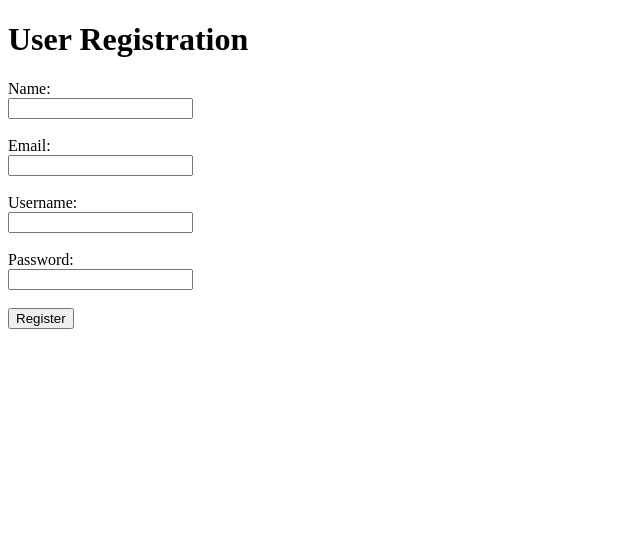
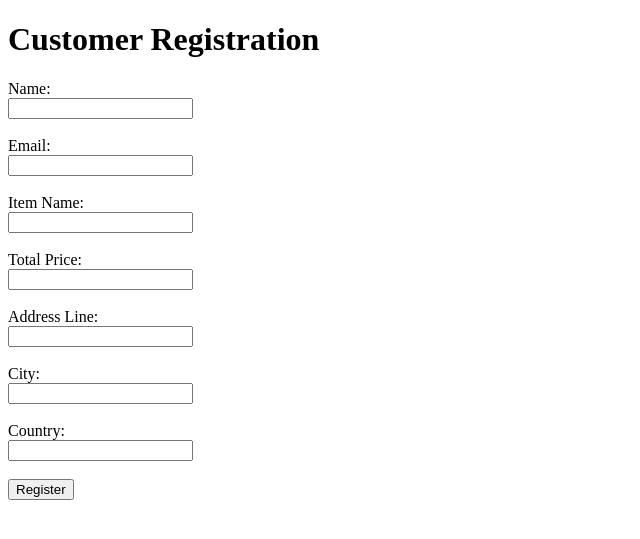
Before and after one commit to faizan-az02/flask, a Flask app: page / in a window 1280 px wide. Shown: the top 539 px of the page, without its empty margins (0-640 px from the left). Run offline with Flask 3, Linux system fonts and the light colour scheme; some libraries are stand-ins or nearby versions.

Commit message:
SQL Integrated Flask App

```diff
--- a/app.py
+++ b/app.py
@@ -1,26 +1,65 @@
 from flask import Flask, render_template, request
+from flask_mysqldb import MySQL
+
+def get_pass(filepath = "C:/Faizan/Misc/Github/password.txt"):
+    try:
+
+        with open(filepath, 'r') as file:
+
+            line = file.readline().strip()
+
+            return line
+
+    except FileNotFoundError:
+
+        print(f"Error: File '{filepath}' not found.")
+
+        return None
 
 app = Flask(__name__)
+
+# MySQL configuration
+app.config['MYSQL_HOST'] = 'localhost'
+app.config['MYSQL_USER'] = 'root'
+app.config['MYSQL_PASSWORD'] = get_pass()
+app.config['MYSQL_DB'] = 'test'
+
+mysql = MySQL(app)
 
 @app.route('/', methods=['GET', 'POST'])
 
 def home():
-
     if request.method == 'POST':
         # Get form data
         name = request.form['name']
         email = request.form['email']
-        username = request.form['username']
-        password = request.form['password']
+        item_name = request.form['item_name']
+        total_price = request.form['total_price']
+        address_line = request.form['address_line']
+        city = request.form['city']
+        country = request.form['country']
 
-        # Print to console
-        print("User Registration:")
-        print("Name:", name)
-        print("Email:", email)
-        print("Username:", username)
-        print("Password:", password)
+        cur = mysql.connection.cursor()
 
-        return "Form submitted! Check console."
+        # Insert into customers
+        cur.execute("INSERT INTO customers (name, email) VALUES (%s, %s)", (name, email))
+        mysql.connection.commit()
+
+        # Get the last inserted customer ID
+        customer_id = cur.lastrowid
+
+        # Insert into orders
+        cur.execute("INSERT INTO orders (customer_id, item_name, total_price) VALUES (%s, %s, %s)",
+                    (customer_id, item_name, total_price))
+
+        # Insert into addresses
+        cur.execute("INSERT INTO addresses (customer_id, address_line, city, country) VALUES (%s, %s, %s, %s)",
+                    (customer_id, address_line, city, country))
+
+        mysql.connection.commit()
+        cur.close()
+
+        return "Customer, order, and address added to database!"
 
     return render_template('home.html')
 
--- a/templates/home.html
+++ b/templates/home.html
@@ -1,10 +1,10 @@
 <!DOCTYPE html>
 <html>
 <head>
-    <title>Register</title>
+    <title>Customer Registration</title>
 </head>
 <body>
-    <h1>User Registration</h1>
+    <h1>Customer Registration</h1>
     <form method="POST">
         <label>Name:</label><br>
         <input type="text" name="name" required><br><br>
@@ -12,11 +12,20 @@
         <label>Email:</label><br>
         <input type="email" name="email" required><br><br>
 
-        <label>Username:</label><br>
-        <input type="text" name="username" required><br><br>
+        <label>Item Name:</label><br>
+        <input type="text" name="item_name" required><br><br>
 
-        <label>Password:</label><br>
-        <input type="password" name="password" required><br><br>
+        <label>Total Price:</label><br>
+        <input type="number" step="0.01" name="total_price" required><br><br>
+
+        <label>Address Line:</label><br>
+        <input type="text" name="address_line" required><br><br>
+
+        <label>City:</label><br>
+        <input type="text" name="city" required><br><br>
+
+        <label>Country:</label><br>
+        <input type="text" name="country" required><br><br>
 
         <input type="submit" value="Register">
     </form>
```
